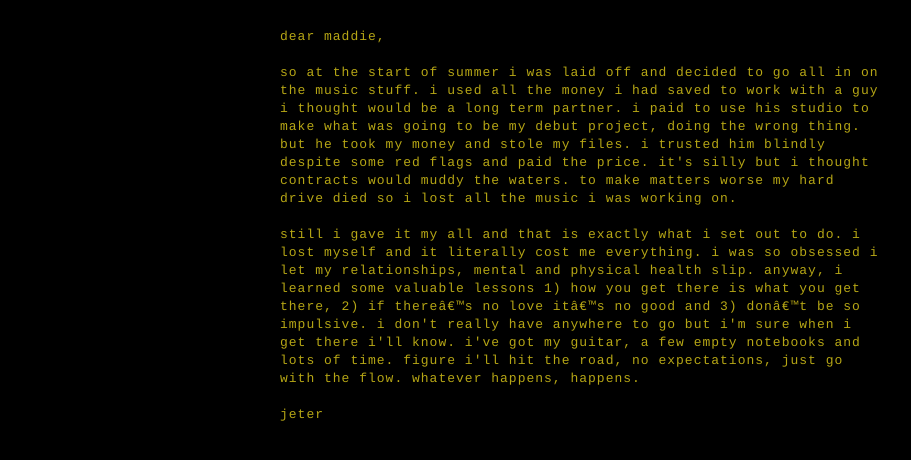
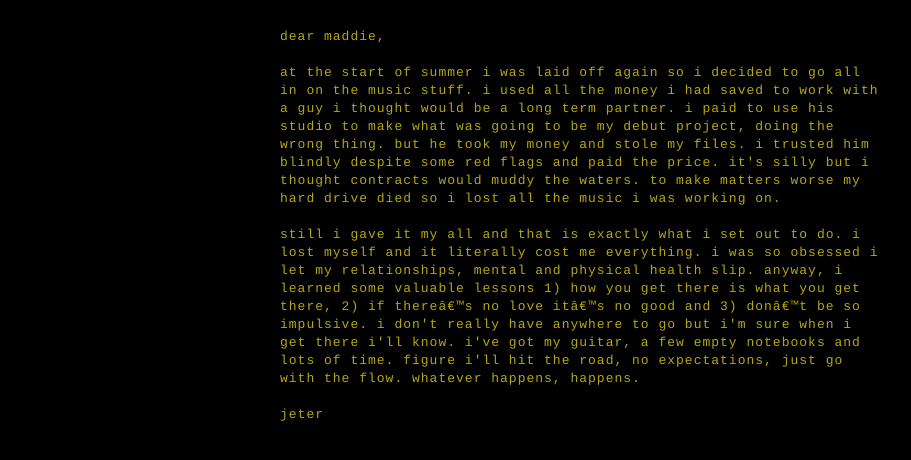
Before and after one commit to jeterrock/jeterrock.github.io, a plain HTML site: page index.html in a window 1280 px wide. Shown: the part 632-1092 px from the top of the page, without its empty margins (60-971 px from the left). Drawn offline with nearby package versions, Linux system fonts and the light colour scheme.

Commit message:
Update text

```diff
--- a/index.html
+++ b/index.html
@@ -195,7 +195,7 @@ text-align: left;
 <mark>
   dear maddie,
   <br><br>
-  so at the start of summer i was laid off and decided to go all in on the music stuff. i used all the money i had saved to work with a guy i thought would be a long term partner. i paid to use his studio to make what was going to be my debut project, doing the wrong thing. but he took my money and stole my files. i trusted him blindly despite some red flags and paid the price. it's silly but i thought contracts would muddy the waters. to make matters worse my hard drive died so i lost all the music i was working on.
+  at the start of summer i was laid off again so i decided to go all in on the music stuff. i used all the money i had saved to work with a guy i thought would be a long term partner. i paid to use his studio to make what was going to be my debut project, doing the wrong thing. but he took my money and stole my files. i trusted him blindly despite some red flags and paid the price. it's silly but i thought contracts would muddy the waters. to make matters worse my hard drive died so i lost all the music i was working on.
   <br><br>
   still i gave it my all and that is exactly what i set out to do. i lost myself and it literally cost me everything. i was so obsessed i let my relationships, mental and physical health slip. anyway, i learned some valuable lessons 1) how you get there is what you get there, 2) if there’s no love it’s no good and 3) don’t be so impulsive. i don't really have anywhere to go but i'm sure when i get there i'll know. i've got my guitar, a few empty notebooks and lots of time. figure i'll hit the road, no expectations, just go with the flow. whatever happens, happens.
   <br><br>
```
